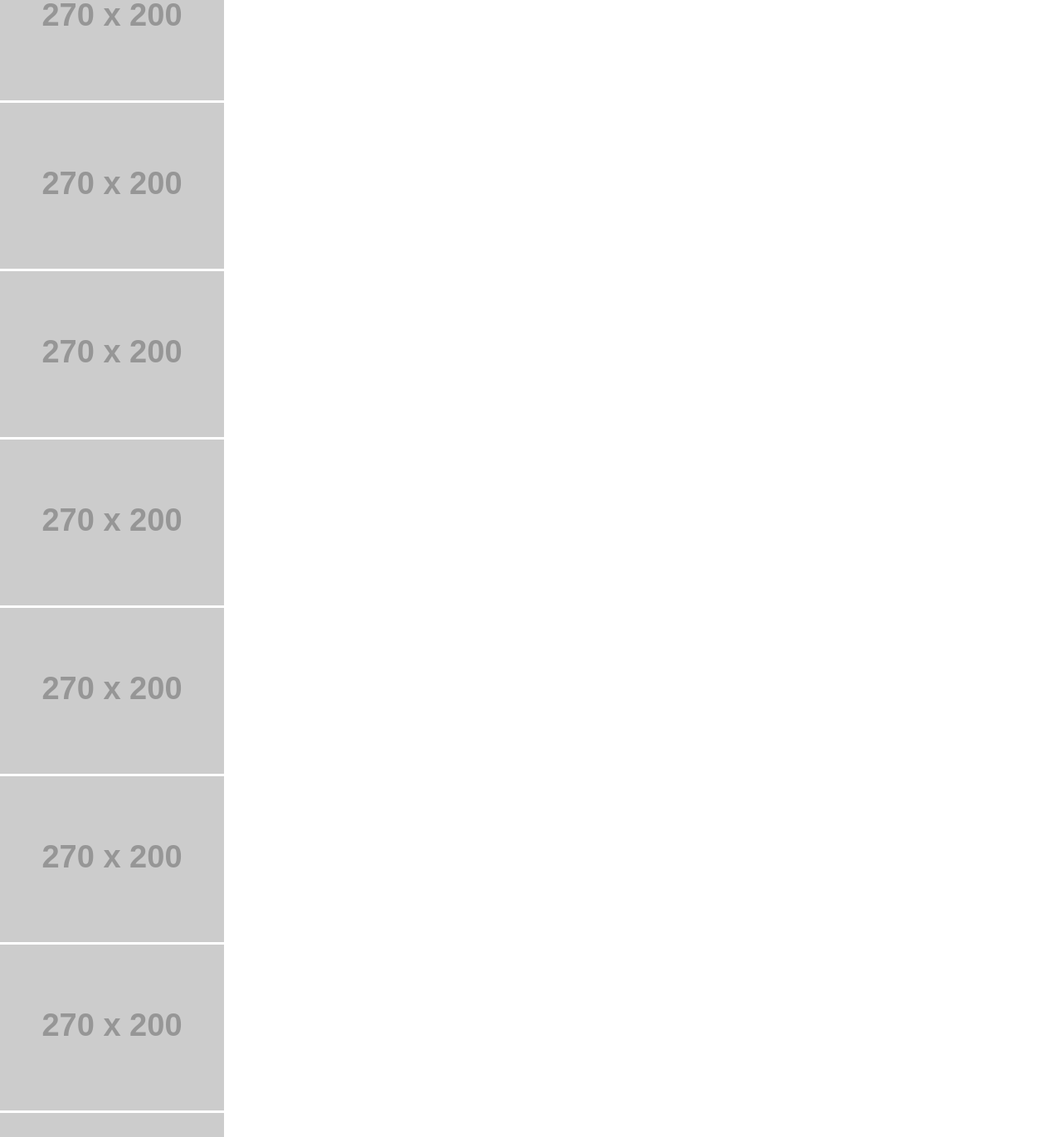
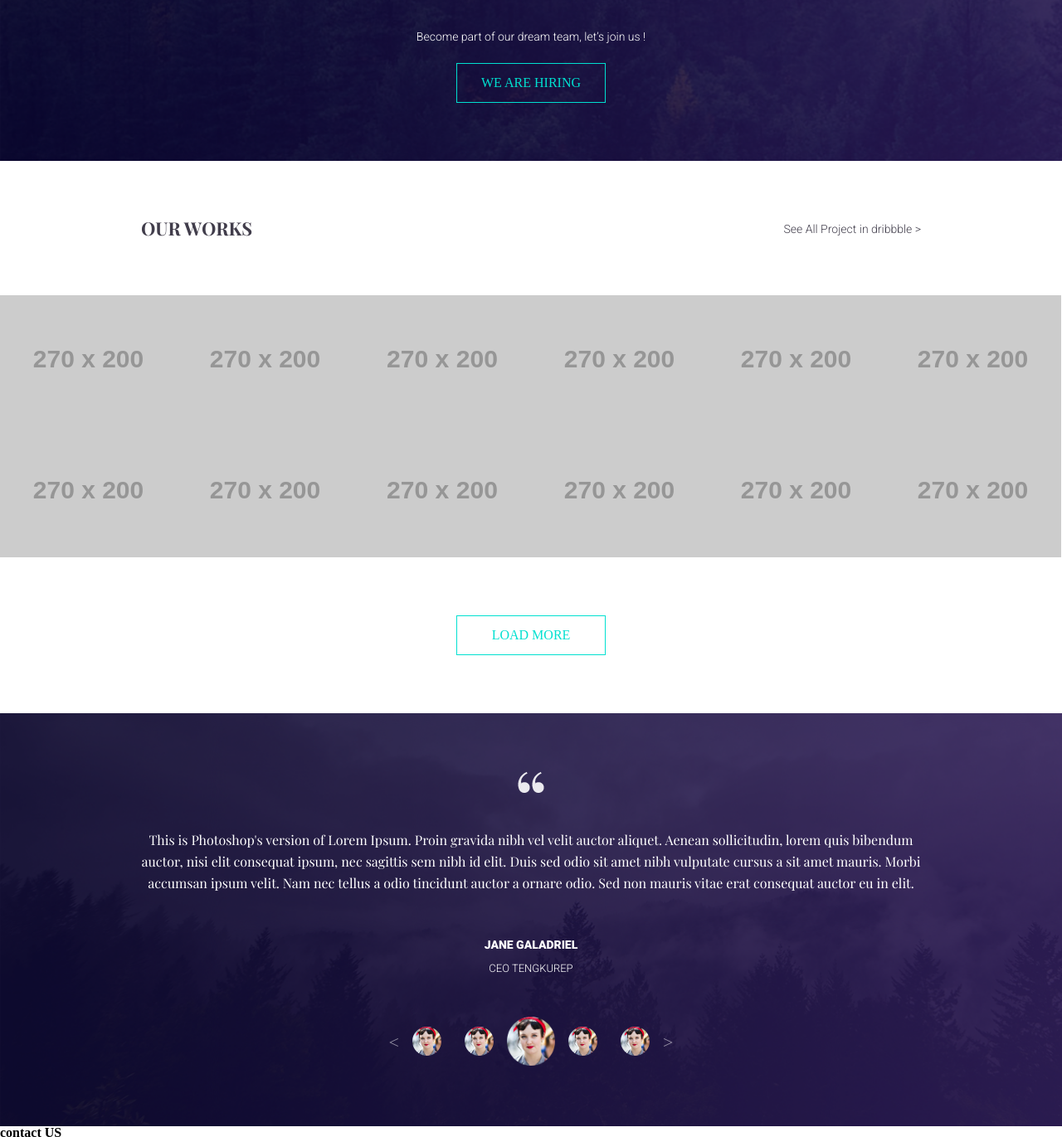
Before and after one commit to hong00412/PM830, a plain HTML site: page fin_publish/index.html in a window 1280 px wide. Shown: the part 3000-4371 px from the top of the page at 83% size. Drawn offline with nearby package versions, Linux system fonts and the light colour scheme; placeholder pictures from the web are drawn by us; a web font is replaced by a local one.

Commit message:
7/27 수업자료 업로드

```diff
--- a/fin_publish/css/page.css
+++ b/fin_publish/css/page.css
@@ -123,12 +123,145 @@
         font-size: 22px; font-weight: 700; margin-bottom: 10px;
     }
     section.teamArea > p {
-        font-size: 14px; margin-bottom: 15px;
+        font-size: 14px;
     }
     section.teamArea > p:first-of-type{
-        font-weight: 400;
+        font-weight: 400; margin-bottom: 15px;
     }
     section.teamArea > p:last-of-type {
-        font-weight: 300;
+        font-weight: 300; margin-bottom: 25px;
     }
+    section.teamArea > hr {
+        border-color: rgba(255,255,255,0.2);
+        margin: 0 auto 45px;
+    }
+    section.teamArea ul {
+        max-width: 940px; margin: 0 auto 70px;
+    }
+    section.teamArea ul:after {
+        content: ''; display: block; clear: both;
+    }
+    section.teamArea ul li {
+        width: 23.5%; float: left; display: block;
+    }
+    section.teamArea ul li:not(:first-child) {
+        margin-left: 2%;
+    }
+    section.teamArea ul li figure {
+        padding-top: 230px;
+        background: url('https://via.placeholder.com/220x230') no-repeat center top;
+        background-size: contain;
+    }
+    section.teamArea ul li figure figcaption dl {
+        border: 1px solid rgba(255,255,255,0.5);
+        padding: 20px 0;
+    }
+    section.teamArea ul li figure figcaption dl dt {
+        font-size: 14px; font-weight: 900; margin-bottom: 10px;
+    }
+    section.teamArea ul li figure figcaption dl dd {
+        font-size: 13px; font-weight: 300;
+        color: rgba(255,255,255,0.7);
+    }
+    section.teamArea a.btn_more {
+        max-width: 140px; margin: 0 auto;
+    }
+    /* teamArea Fin */
+    section.worksArea {
+        padding: 70px 0;
+    }
+    section.worksArea h2 {
+        font-size: 22px; font-weight: 700; color: #413d4b;
+        max-width: 940px; margin: 0 auto 70px;
+        position: relative;
+    }
+    section.worksArea h2 a {
+        position: absolute; right: 0; top: 5px;
+        font-size: 14px; font-weight: 300;
+        color: #413d4b;
+    }
+    section.worksArea ul {
+        margin-bottom: 70px;
+    }
+    section.worksArea ul:after {
+        content: ''; display: block; clear: both;
+    }
+    section.worksArea ul li {
+        width: 16.66%; float: left; display: block; line-height: 0;
+    }
+    section.worksArea ul li a {
+        display: block;
+    }
+    section.worksArea ul li a img {
+        width: 100%;
+    }
+    section.worksArea a.btn_more {
+        max-width: 140px; margin: 0 auto;
+    }
+    /* worksArea Fin */
+
+    section.talkArea {
+        background: url('../images/bg_04.png') no-repeat left top;
+        background-size: cover;
+        padding: 70px 0; text-align: center;
+    }
+    section.talkArea h2 {
+        display: none;
+    }
+    section.talkArea p {
+        max-width: 940px; margin: 0 auto 45px;
+        background: url('../images/quote.png') no-repeat center top; padding-top: 70px;
+        font-size: 16px; font-weight: 400; line-height: 26px;
+        color: white;
+    }
+    section.talkArea p > * {
+        display: block;
+    }
+    section.talkArea p strong {
+        margin: 50px 0 5px; font-size: 14px;
+        font-weight: 900; line-height: 22px;
+    }
+    section.talkArea p span {
+        font-size: 13px; font-weight: 300;
+    }
+    section.talkArea div {
+        max-width: 940px; margin: 0 auto;
+    }
+    section.talkArea div > * {
+        display: inline-block; vertical-align: middle;
+    }
+    section.talkArea div > a {
+        font-size: 22px; color: rgba(255,255,255,0.5);
+    }
+    section.talkArea div ul {
+        width: 33%; max-width: 310px;
+    }
+    section.talkArea div ul:after {
+        content: ''; display: block; clear: both;
+    }
+    section.talkArea div ul li {
+        float: left; display: block; width: 19%;
+    }
+    section.talkArea div ul li:not(:first-child) {
+        margin-left: 1.25%;
+    }
+    section.talkArea div ul li a {
+        display: block;
+    }
+    section.talkArea div ul li:not(.active) a {
+        padding: 12px 0;
+        transition: padding 0.35s ease-in-out;
+    }
+    section.talkArea div ul li.active a,
+    section.talkArea div ul li:hover a {
+        padding: 0;
+    }
+    section.talkArea div ul li:not(.active) a img {
+        width: 60%; transition: width 0.35s ease-in-out;
+    }
+    section.talkArea div ul li.active a img,
+    section.talkArea div ul li:not(.active):hover a img {
+        width: 100%;
+    }
+    /* talkArea Fin */
 }
--- a/fin_publish/index.html
+++ b/fin_publish/index.html
@@ -140,8 +140,8 @@
         <p>Become part of our dream team, let’s join us !</p>
         <a href="" class="btn_more">WE ARE HIRING</a>
     </section>
-    <section>
-        <h2 id="works" class="worksArea">
+    <section id="works" class="worksArea">
+        <h2>
             OUR WORKS
             <a href="">See All Project in dribbble &gt;</a>
             <!-- ? &nbsp; = 공백, &lt; = <, &gt; = >, &amp; = & -->
@@ -175,12 +175,11 @@
             <ul>
                 <li><a href=""><img src="images/ex_01.png" alt="thumb_Ex"></a></li>
                 <li><a href=""><img src="images/ex_01.png" alt="thumb_Ex"></a></li>
-                <li><a href=""><img src="images/ex_01.png" alt="thumb_Ex"></a></li>
+                <li class="active"><a href=""><img src="images/ex_01.png" alt="thumb_Ex"></a></li>
                 <li><a href=""><img src="images/ex_01.png" alt="thumb_Ex"></a></li>
                 <li><a href=""><img src="images/ex_01.png" alt="thumb_Ex"></a></li>
             </ul>
             <a href="">&gt;</a>
-
         </div>
     </section>
 
```
